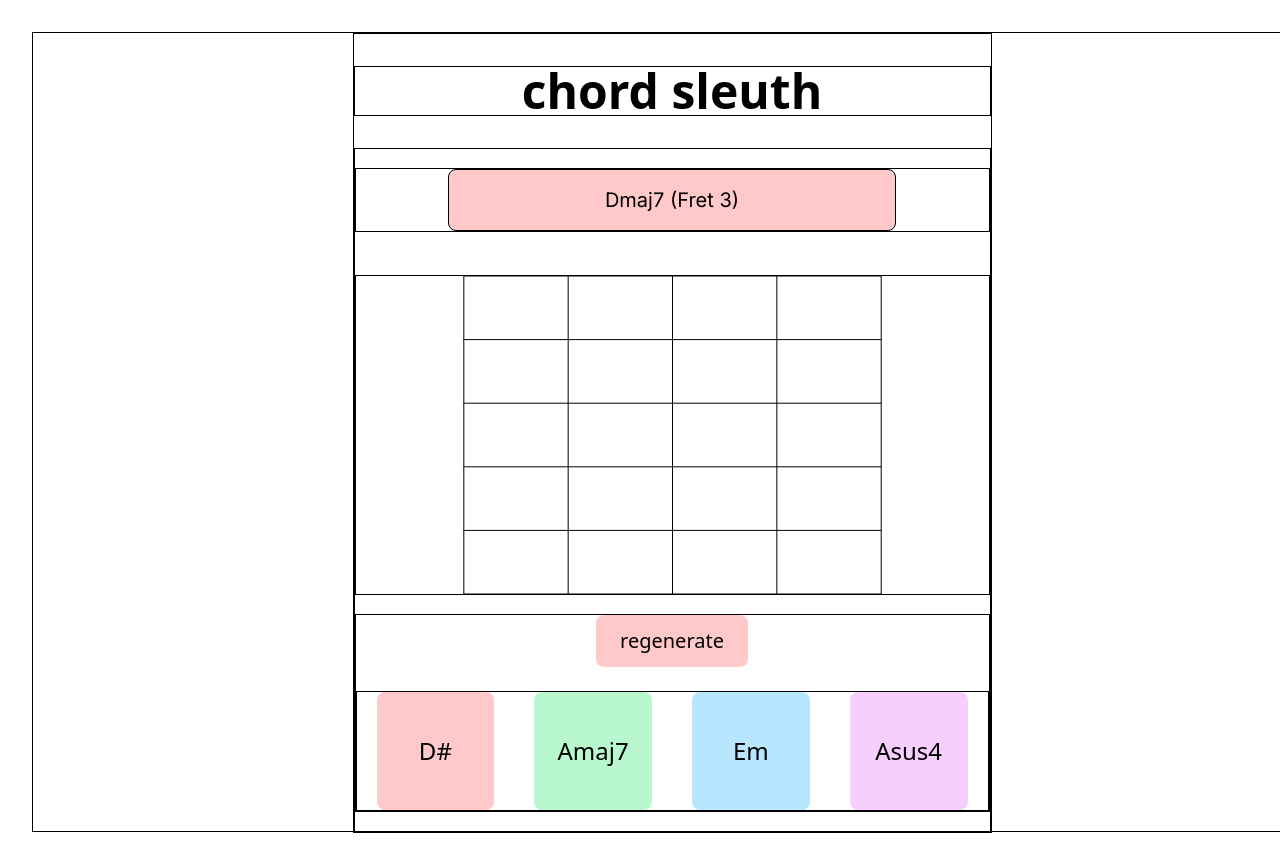
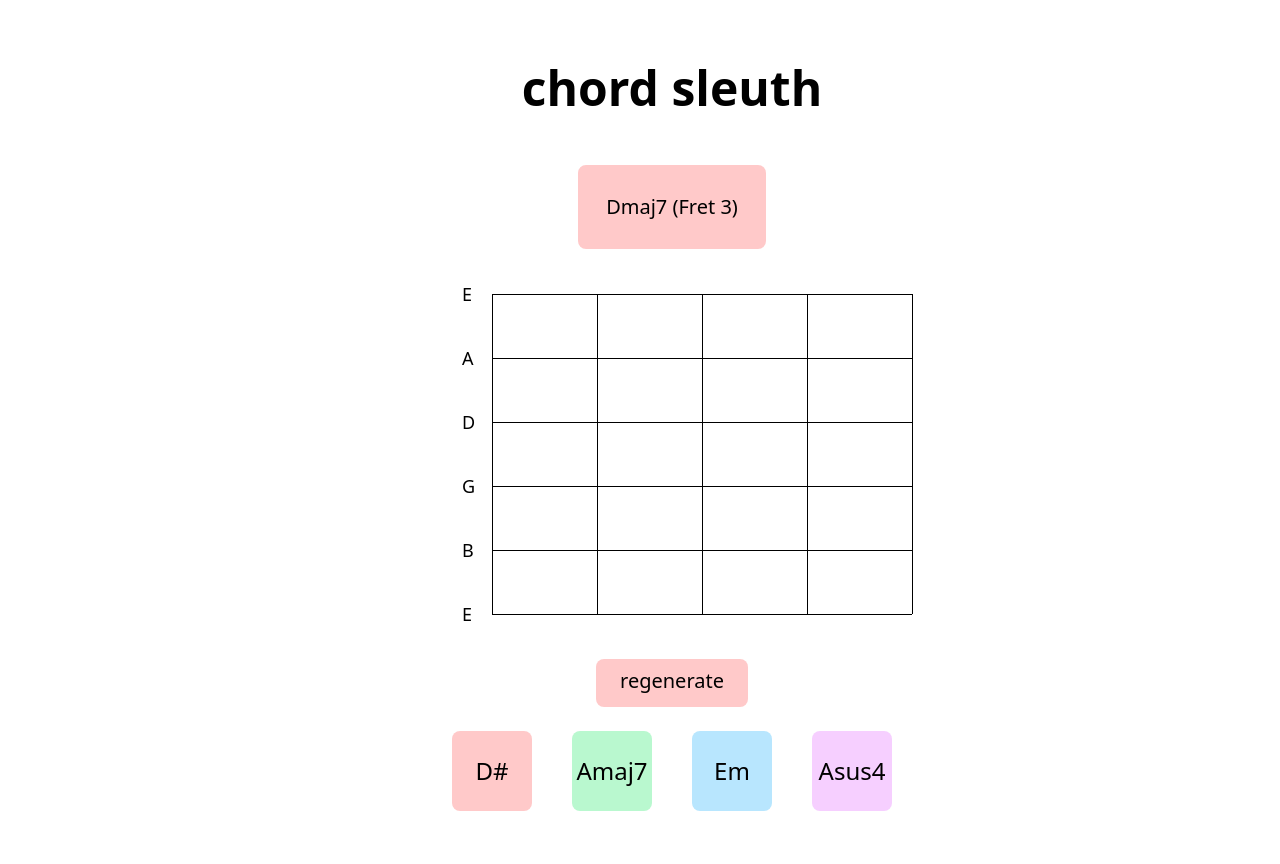
Before and after one commit to notcarlybates/ChordSleuth, a React (Vite) app in the folder src/frontend/: page / in a window 1280 px wide. Shown: the top 864 px of the page. Built offline with nearby package versions, Linux system fonts and the light colour scheme.

Commit message:
tuning display

```diff
--- a/src/frontend/src/App.jsx
+++ b/src/frontend/src/App.jsx
@@ -3,6 +3,7 @@ import ChordSelector from './components/ChordSelector'
 import "./App.css";
 
 let selectedColor = 'bg-red-200';
+let standardTuning = ['E', 'A', 'D', 'G', 'B', 'E'];
 
 const ChordBox = ({ chord, size = 'h-full w-full', fontsize = 'text-3lg', color = selectedColor, isSquare = true }) => (
   <div
@@ -16,7 +17,7 @@ const ChordBox = ({ chord, size = 'h-full w-full', fontsize = 'text-3lg', color
 
 
 const ChordDisplay = () => (
-  <div className = "ChordDisplay border flex items-center justify-center font-light shrink text-xl sm:text-2xl md:text-3xl lg:text-4xl w-full h-full mx-2 mt-6 sm:mx-3 md:mx-4 md:max-w lg:mx-5">
+  <div className = "ChordDisplay flex items-center justify-center font-light shrink text-xl sm:text-2xl md:text-3xl lg:text-4xl w-full h-full mx-2 mt-6 sm:mx-3 md:mx-4 md:w-5/6 lg:mx-5 lg:w-3/4">
     <ChordBox chord = 'D#'/>
     <ChordBox chord = "Amaj7" color="bg-green-200" />
     <ChordBox chord = "Em" color="bg-sky-200" />
@@ -27,24 +28,24 @@ const ChordDisplay = () => (
 
 const App = () => {
     return (
-      <div className = 'WholePageContainer border w-screen h-screen items-center align-center shrink'>
-          <section className = 'MainPage border flex flex-col m-auto xl:w-1/2 lg:w-3/4 m:w-3/2 sm:w-3/4 h-dvh'>
-            <header className = 'Title font-sans border mt-8 font-bold text-5xl'>
+      <div className = 'WholePageContainer w-dvw h-dvh items-center align-center shrink'>
+          <section className = 'MainPage flex flex-col m-auto xl:w-1/2 lg:w-3/4 m:w-3/2 sm:w-3/4 h-dvh'>
+            <header className = 'Title font-sans mt-8 font-bold text-5xl'>
               chord sleuth
             </header>
-            <div className = 'MainBox border h-full w-full shrink flex flex-col justify-evenly items-center mt-8'>
-              <div className = 'ChordSelect flex border w-full h-auto justify-center mb-6'>
+            <div className = 'MainBox h-full w-full shrink flex flex-col justify-evenly items-center mt-8'>
+              <div className = 'ChordSelect flex w-full h-auto justify-center mb-6'>
                 <ChordSelector onSelect={({ chord, fret }) => console.log("Selected chord:", chord, "Fret:", fret)} />
 
               </div>
               <div className = 'Fretboard flex justify-center shrink w-full h-auto items-center'>
-                <Fretboard width = {420} height = {320} numFrets = {4} numStrings = {6}/>
+                <Fretboard width = {420} height = {320} numFrets = {4} numStrings = {6} tuning = {standardTuning}/>
               </div>
-              <div className = 'border Generation flex flex-col shrink justify-center items-center h-auto w-full'>
+              <div className = 'Generation flex flex-col shrink justify-center items-center h-auto w-full mt-6'>
               <ChordBox
                 chord="regenerate"
                 isSquare={false}
-                size="px-6 py-3"
+                size="px-6 pt-2 pb-3"
                 fontsize="text-xl"
                 color="bg-red-200 hover:bg-red-300 transition cursor-pointer"
               />
--- a/src/frontend/src/components/ChordSelector.jsx
+++ b/src/frontend/src/components/ChordSelector.jsx
@@ -44,8 +44,8 @@ const ChordSelector = ({ onSelect }) => {
   return (
     <div
       ref={containerRef}
-      className={`transition-all duration-300 w-full max-w-md border rounded-lg p-4 ${
-        isOpen ? 'bg-white shadow-lg' : 'bg-red-200 hover:bg-red-300 cursor-pointer'
+      className={`transition-all duration-300 w-auto max-w-md rounded-lg p-7 ${
+        isOpen ? 'bg-red-100' : 'bg-red-200 hover:bg-red-300 cursor-pointer'
       }`}
       onClick={() => setIsOpen(true)}
     >
@@ -53,8 +53,8 @@ const ChordSelector = ({ onSelect }) => {
         <div className="flex justify-between gap-4">
           {/* Preview Section */}
           <div className="flex flex-col items-center justify-between w-1/2">
-            <div className="text-xl font-semibold">{`${root}${modifier}`}</div>
-            <div className="text-sm text-gray-600">Fret {fret}</div>
+            <div className="text-xl font-sans font-extralight">{`${root}${modifier}`}</div>
+            <div className="text-sm font-sans font-extralight text-gray-600">Fret {fret}</div>
 
             {/* Tabs */}
             <div className="flex gap-2 mt-4">
@@ -65,8 +65,8 @@ const ChordSelector = ({ onSelect }) => {
                     e.stopPropagation();
                     setActiveTab(tab);
                   }}
-                  className={`px-2 py-1 text-sm rounded ${
-                    tab === activeTab ? 'bg-gray-300 font-light' : 'hover:bg-gray-100'
+                  className={`px-2 py-1 text-sm font-sans font-extralight  rounded ${
+                    tab === activeTab ? 'bg-gray-300 font-extralight' : 'hover:bg-gray-100'
                   }`}
                 >
                   {tab}
@@ -84,8 +84,8 @@ const ChordSelector = ({ onSelect }) => {
                   e.stopPropagation();
                   setValue(opt);
                 }}
-                className={`cursor-pointer px-2 py-1 rounded text-sm text-center ${
-                  getValue() === opt ? 'bg-gray-200 font-semibold' : 'hover:bg-gray-100'
+                className={`cursor-pointer px-2 py-1 font-sans font-extralight rounded text-sm text-center ${
+                  getValue() === opt ? 'bg-gray-200 font-extralight' : 'hover:bg-gray-100'
                 }`}
               >
                 {opt}
@@ -94,7 +94,7 @@ const ChordSelector = ({ onSelect }) => {
           </div>
         </div>
       ) : (
-        <div className="text-center text-xl">{`${root}${modifier} (Fret ${fret})`}</div>
+        <div className="text-center font-sans font-extralight text-xl">{`${root}${modifier} (Fret ${fret})`}</div>
       )}
     </div>
   );
--- /dev/null
+++ b/src/frontend/src/components/ChordVisualizer.jsx
@@ -0,0 +1,56 @@
+import { useState } from 'react';
+import ChordSelector from './ChordSelector';
+import Fretboard from './Fretboard';
+
+// Sample chord data (use actual dataset in production)
+const chordData = [
+  {
+    CHORD_ROOT: 'C#',
+    CHORD_TYPE: 'min',
+    FINGER_POSITIONS: 'x,x,2,4,1,3',
+    TUNING: ['E', 'A', 'D', 'G', 'B', 'E']
+  },
+  {
+    CHORD_ROOT: 'C#',
+    CHORD_TYPE: '9(#11)',
+    FINGER_POSITIONS: 'x,2,1,3,4,1',
+    TUNING: ['C#', 'G#', 'C#', 'F#', 'G#', 'C#']
+  },
+  // Add more chords as necessary
+];
+
+const ChordVisualizer = () => {
+  const [selectedChord, setSelectedChord] = useState({ chord: 'Cmaj7', fret: 3 });
+
+  const handleChordSelect = ({ chord, fret }) => {
+    setSelectedChord({ chord, fret });
+  };
+
+  // Find the first chord that matches the selected root and type
+  const selectedChordData = chordData.find(
+    (chord) =>
+      `${chord.CHORD_ROOT}${chord.CHORD_TYPE}` === selectedChord.chord
+  );
+
+  const fingerPositions = selectedChordData?.FINGER_POSITIONS
+    ? selectedChordData.FINGER_POSITIONS.split(',')
+    : [];
+
+  return (
+    <div className="ChordVisualizer">
+      <ChordSelector onSelect={handleChordSelect} />
+      {selectedChordData && (
+        <Fretboard
+          width={420}
+          height={250}
+          numFrets={24}
+          numStrings={6}
+          tuning={selectedChordData.TUNING}
+          fingerPositions={fingerPositions}
+        />
+      )}
+    </div>
+  );
+};
+
+export default ChordVisualizer;
--- a/src/frontend/src/components/Fretboard.jsx
+++ b/src/frontend/src/components/Fretboard.jsx
@@ -1,8 +1,16 @@
-export default function Fretboard({ width = 420, height = 250, numFrets, numStrings }) {
-  const spacingX = width / (numFrets);
+export default function Fretboard({
+  width = 420,
+  height = 250,
+  numFrets,
+  numStrings,
+  tuning = [],
+}) {
+  const spacingX = width / numFrets;
   const spacingY = height / (numStrings - 1);
+  const labelMargin = 30; // space to the left for labels
 
   const lines = [
+    // String (horizontal) lines
     ...Array.from({ length: numStrings }).map((_, i) => (
       <line
         key={`string-${i}`}
@@ -16,7 +24,8 @@ export default function Fretboard({ width = 420, height = 250, numFrets, numStri
         shapeRendering="crispEdges"
       />
     )),
-    ...Array.from({ length: (numFrets + 1) }).map((_, i) => (
+    // Fret (vertical) lines
+    ...Array.from({ length: numFrets + 1 }).map((_, i) => (
       <line
         key={`fret-${i}`}
         x1={i * spacingX}
@@ -24,23 +33,50 @@ export default function Fretboard({ width = 420, height = 250, numFrets, numStri
         x2={i * spacingX}
         y2={height}
         stroke="black"
-        strokeWidth={1}
+        strokeWidth={1.}
         strokeLinecap="round"
         shapeRendering="crispEdges"
       />
-    ))
+    )),
   ];
 
   return (
-    <div className="Fretboard w-full max-w-2xl aspect-[1.6] max-h-[320px] flex justify-center items-center border">
-      <svg
-        viewBox={`0 0 ${width} ${height}`}
-        width="100%"
-        height="100%"
-        preserveAspectRatio="xMidYMid meet"
+    <div className="Fretboard w-full max-w-2xl aspect-[1.6] max-h-[320px] flex justify-center items-center">
+      {/* SVG wrapper for positioning */}
+      <div
+        className="relative"
+        style={{ width: `${width}px`, height: `${height}px` }}
       >
-        {lines}
-      </svg>
+        {/* HTML tuning labels absolutely locked to SVG */}
+        <div className="absolute left-0 top-0 z-10 h-full w-[30px]">
+          {tuning.map((label, i) => (
+            <div
+              key={`label-${i}`}
+              className="text-black text-lg font-sans font-extralight text-right pr-6"
+              style={{
+                position: 'absolute',
+                top: `${i * spacingY}px`,
+                transform: 'translateY(-50%)',
+                width: '100%',
+              }}
+            >
+              {label}
+            </div>
+          ))}
+        </div>
+
+        {/* Actual SVG */}
+        <svg
+          className="absolute top-0 left-[30px]"
+          viewBox={`0 0 ${width} ${height}`}
+          width={width}
+          height={height}
+          overflow= 'visible'
+          preserveAspectRatio="xMidYMid meet"
+        >
+          {lines}
+        </svg>
+      </div>
     </div>
   );
 }
```
Also changed, not shown: 1 other file (tests, documents, lock files or other folders).
